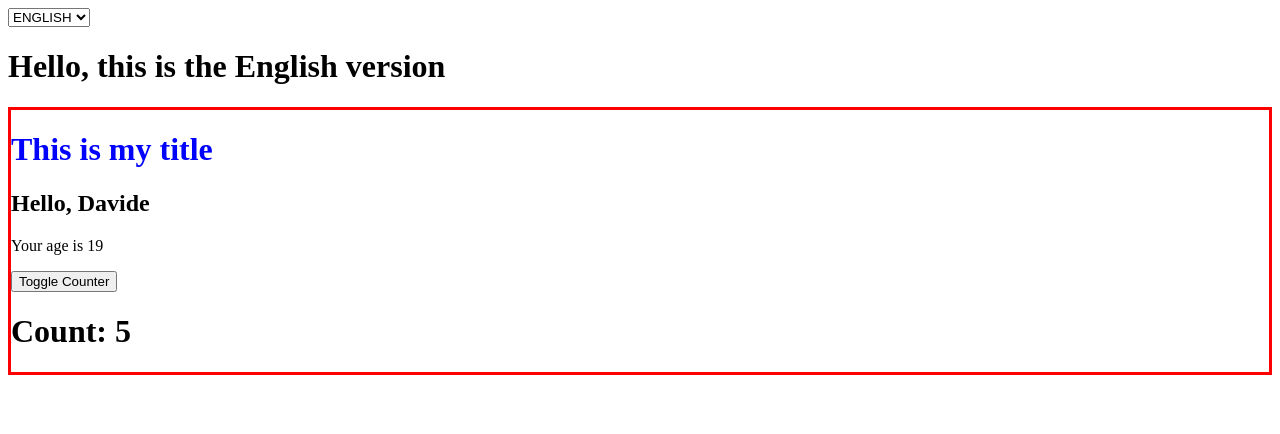
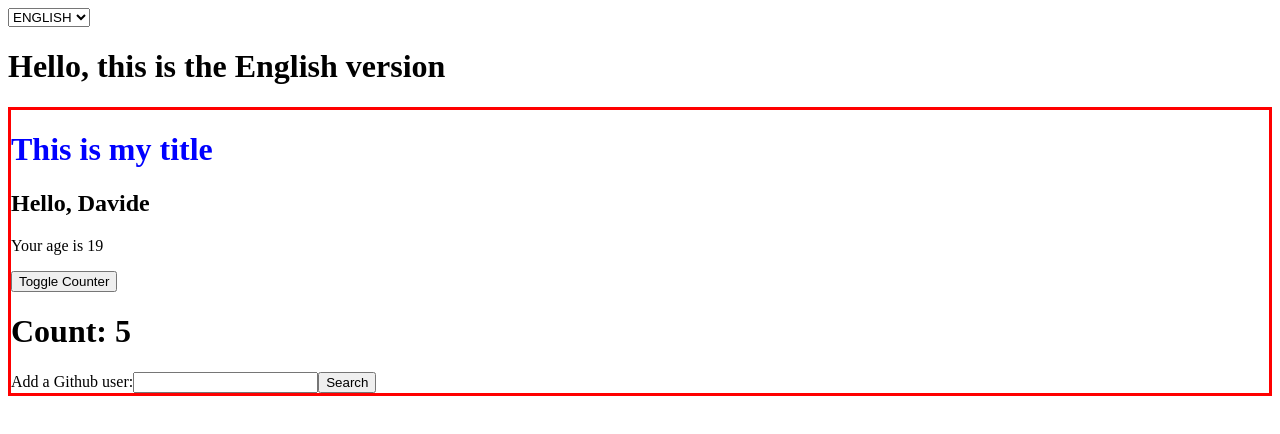
Before and after one commit to DavidePuziello/react-exercises, a React (Create React App) app: page / in a window 1280 px wide. Shown: the top 434 px of the page. Built offline with nearby package versions, Linux system fonts and the light colour scheme; no server answers.

Commit message:
Feat: Exercise Update

```diff
--- a/src/App.js
+++ b/src/App.js
@@ -3,7 +3,7 @@ import { Container } from "./Container";
 import { LanguageContext } from "./LanguageContext";
 import { Welcome } from "./Welcome";
 import { Counter } from "./Counter";
-import { GithubUser } from "./GithubUser";
+import { GithubUserList } from "./GithubUserList";
 
 export function App() {
     const [showCounter, setShowCounter] = useState(true)
@@ -18,7 +18,7 @@ export function App() {
             <Welcome />
             <button onClick={handleToggleCounter}>Toggle Counter</button>
             {showCounter && <Counter />}
-            <GithubUser username="DavidePuziello"/>
+            <GithubUserList />
         </Container>
     </div>
 }
--- /dev/null
+++ b/src/GithubUserList.js
@@ -0,0 +1,33 @@
+import { useEffect, useState } from "react";
+import { GithubUser } from "./GithubUser";
+
+export function GithubUserList() {
+
+    const [input, setInput] = useState('')
+    const [list, setList] = useState([])
+
+    function handleInputChange(event) {
+        const value = event.target.value
+        setInput(value)
+    }
+
+    function handleButtonClick() {
+        setList([...list, input])
+    }
+
+    useEffect(() => {
+        console.log(list)
+    }, [list])
+
+    return <>
+        <label>
+            Add a Github user:
+            <input name='input' value={input} onChange={handleInputChange} />
+        </label>
+        <button onClick={handleButtonClick}>Search</button>
+        <div>
+            {list.map((name,index) => <GithubUser key={index} username={name} />
+            )}
+        </div>
+    </>
+}
```
